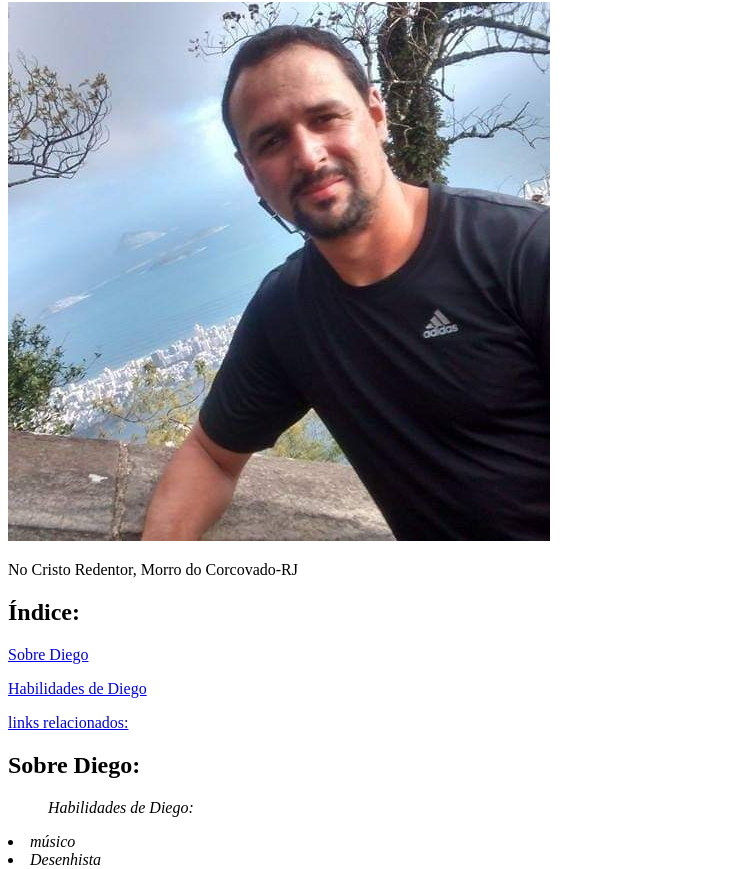
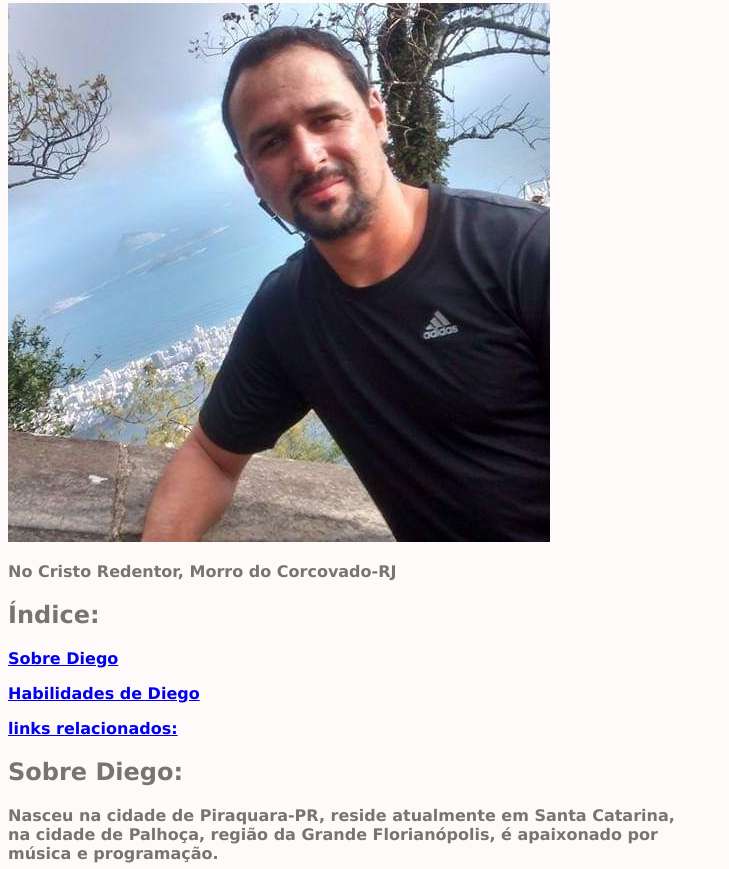
Before and after one commit to DiegoCS777/DiegoCS777.github.io, a plain HTML site: page Portifolio/index.html in a window 1280 px wide. Shown: the part 78-947 px from the top of the page, without its empty margins (0-729 px from the left). Drawn offline with Linux system fonts and the light colour scheme; files whose address does not match are found by name.

Commit message:
adiciona primeiras estilizações no body da pagina

```diff
--- a/Portifolio/index.html
+++ b/Portifolio/index.html
@@ -1,10 +1,25 @@
 <!DOCTYPE html>
 <html lang="pt-br">
   <head>
-        <meta charset="UTF-8"
+    <meta charset="UTF-8">
+    <title>Meu Protifólio Web</title>
+    <style>
+
+        body{
+            font-family:Verdana, Geneva, Tahoma, sans-serif;
+            color: rgb(119, 116, 116);
+            font-size: 16px;
+            font-weight: 600;
+            font-style:initial;
+            background-color: snow;
+
+        }
+
+
+
+
+    </style>
   </head>
-        <title>Meu Portifólio Web</title>
-
         <body>
            <h1>Diego Correia da Silva</h1>
            <img src="diego correia.jpg">
@@ -17,9 +32,9 @@
 
 
            <h2 id="Sobre Diego">Sobre Diego:</h2>
-        <p><strong na cidade de Piraquara-PR, reside atualmente em Santa Catarina,
-           na cidade de Palhoça, região da Grande Florianópolis, é apaixonado por
-           música e programação.></strong></p>
+            <p>Nasceu na cidade de Piraquara-PR, reside atualmente em Santa Catarina,<br>
+               na cidade de Palhoça, região da Grande Florianópolis, é apaixonado por<br>
+               música e programação.</p>
 
            <ul id="#Habilidades de Diego"><em> Habilidades de Diego:</em></ul>
                  <li><em>músico</em></li>
@@ -32,7 +47,7 @@
 
 
            <p id="links relacionados:">links relacionados:</p>
-            <a href="diego e flavia.jpg">Diego e sua namorada Flávia</a><br>
+            <a href="Ensaio com a banda.jpg">Ensaio com a banda</a><br>
             <a href="https://www.songsterr.com/" target="_blank">Tablaturas de músicas</a>
 
 
```
Also changed, not shown: Portifolio/imagens/Ensaio com a banda.jpg (added), Portifolio/imagens/diego e flavia.jpg (deleted). Lines whose indentation alone changed are shown as unchanged.
